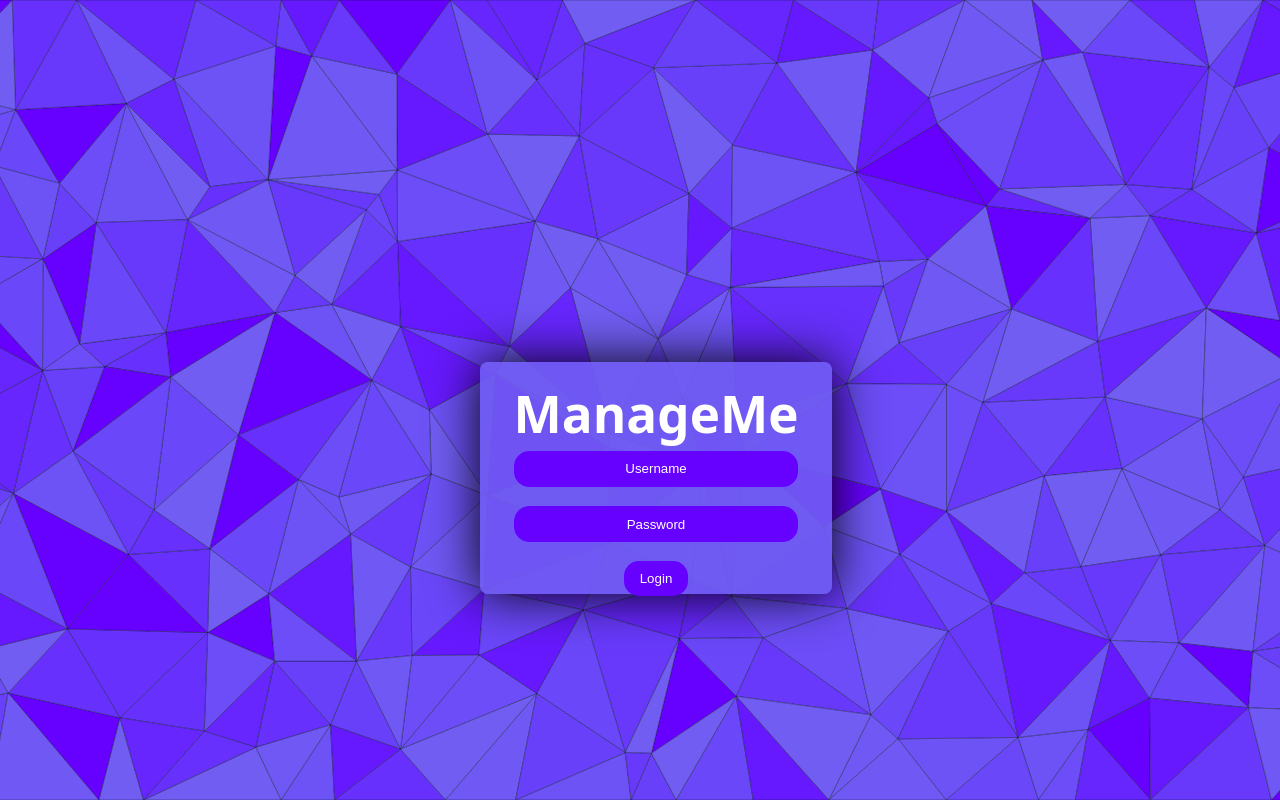
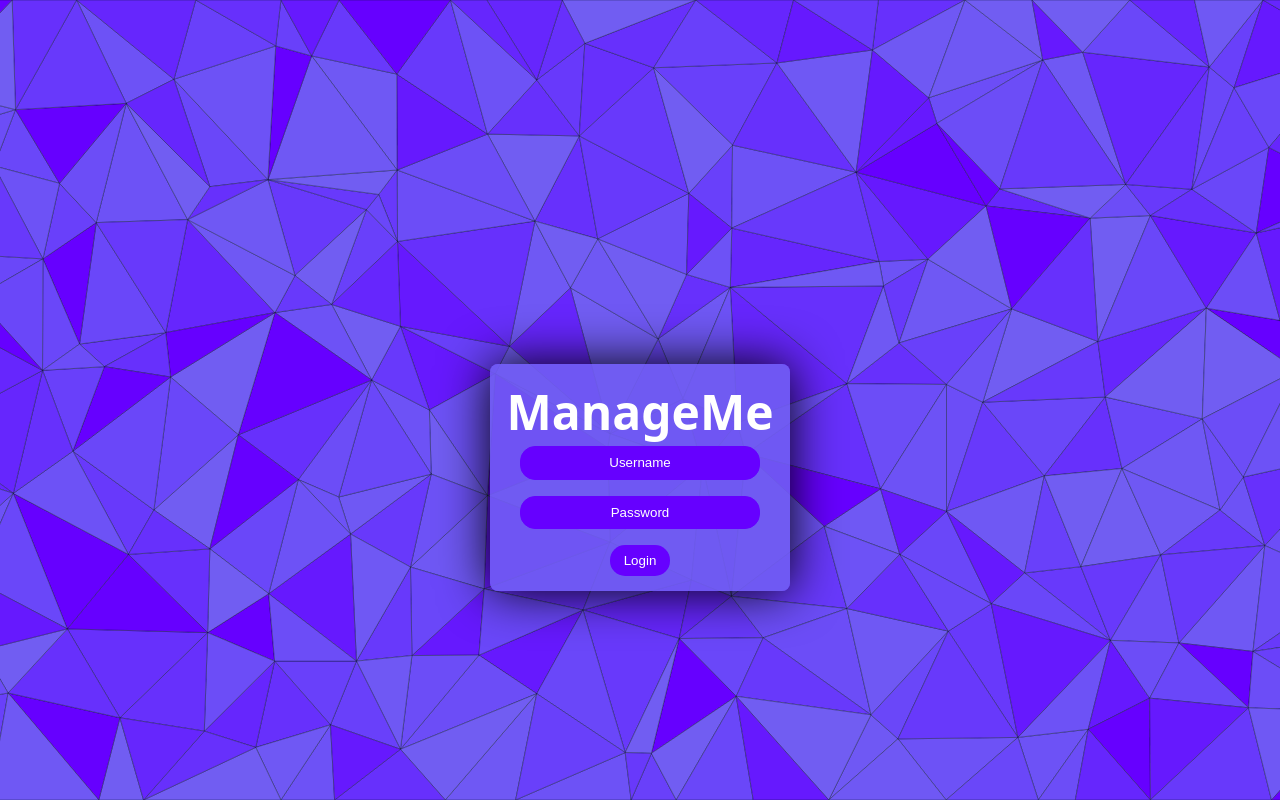
Before and after one commit to elfadog/my_favourite_students, a React (Create React App) app in the folder manageme/: page / in a window 1280 px wide. Built offline with nearby package versions, Linux system fonts and the light colour scheme.

Commit message:
updated Login page
I am happy with login page like this for now

```diff
--- a/manageme/src/Pages/Dashboard/login/Login.css
+++ b/manageme/src/Pages/Dashboard/login/Login.css
@@ -19,33 +19,33 @@ body {
 
 .login-box {
   background: rgba(113, 93, 242, 0.9);
-  padding: 5%; /* Use relative percentage for padding */
+  padding: 5%;
   border-radius: 8px;
   box-shadow: 0px 0px 50px rgba(0, 0, 0, 1);
   text-align: center;
   display: flex;
   flex-direction: column;
-  width: 25vw; /* Set width to 25% of the viewport width */
-  height: 25vh; /* Set height to 25% of the viewport height */
+  /* Remove fixed width and height */
+  /* width: 25vw;
+  height: 25vh; */
   margin: 0 auto;
   color: white;
-  justify-content: normal;
+  /* Remove justify-content: normal; */
 }
 
 .login-box h2 {
   margin-bottom: 1%;
   margin-top: inherit;
-  font-size: 4vw;
+  font-size: 300%;
 }
 
 .form-group {
-  margin-bottom: 3%; /* Use relative percentage for margin */
+  margin-bottom: 3%;
   display: flex;
   flex-direction: column;
-  align-items: center; /* Center content horizontally within the form-group */
-  justify-content: center; /* Center content vertically within the form-group */
+  align-items: center;
+  justify-content: center;
   width: 100%;
-  flex-grow: 1; /* Allow the form-group to grow and occupy available space */
 }
 
 label {
```
